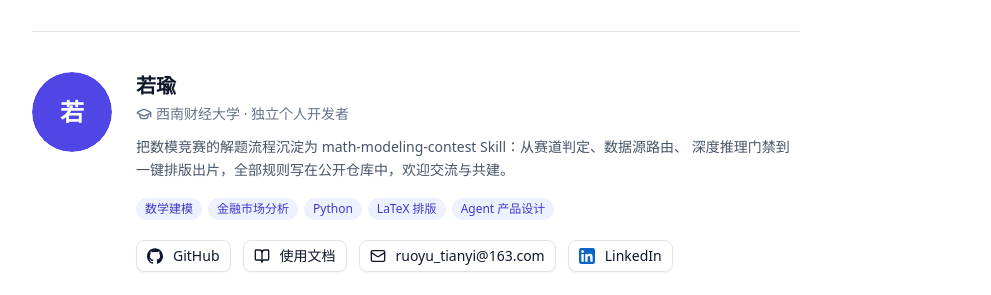
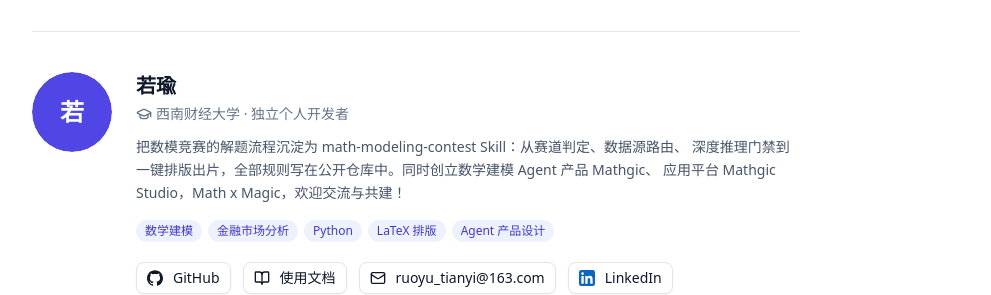
Before and after one commit to Ruoyu-Tianyi/MathgicStudio, a React (Vite) app: page / in a window 1280 px wide. Shown: the part 3680-3975 px from the top of the page, without its empty margins (48-1039 px from the left). Built offline with nearby package versions, Linux system fonts and the light colour scheme; no server answers; the database is empty.

Commit message:
docs: 关于作者简介加入 Mathgic 产品与平台介绍

```diff
--- a/src/sections/About.tsx
+++ b/src/sections/About.tsx
@@ -26,7 +26,8 @@ export default function About() {
             </p>
             <p className="mt-3 text-sm leading-relaxed text-slate-600">
               把数模竞赛的解题流程沉淀为 math-modeling-contest Skill：从赛道判定、数据源路由、
-              深度推理门禁到一键排版出片，全部规则写在公开仓库中，欢迎交流与共建。
+              深度推理门禁到一键排版出片，全部规则写在公开仓库中。同时创立数学建模 Agent 产品 Mathgic、
+              应用平台 Mathgic Studio，Math x Magic，欢迎交流与共建！
             </p>
             <div className="mt-4 flex flex-wrap justify-center gap-1.5 sm:justify-start">
               {SKILLS.map((s) => (
```
